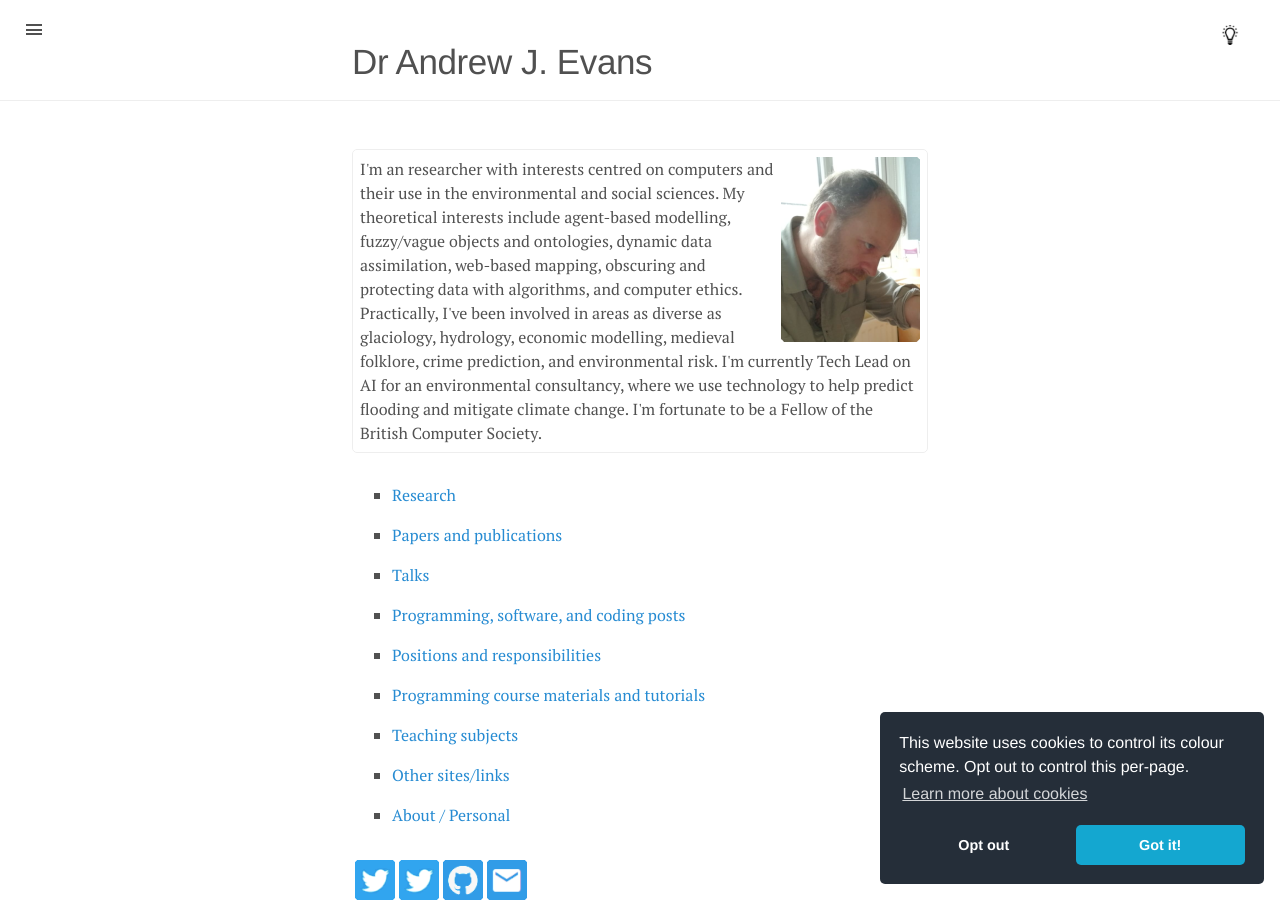
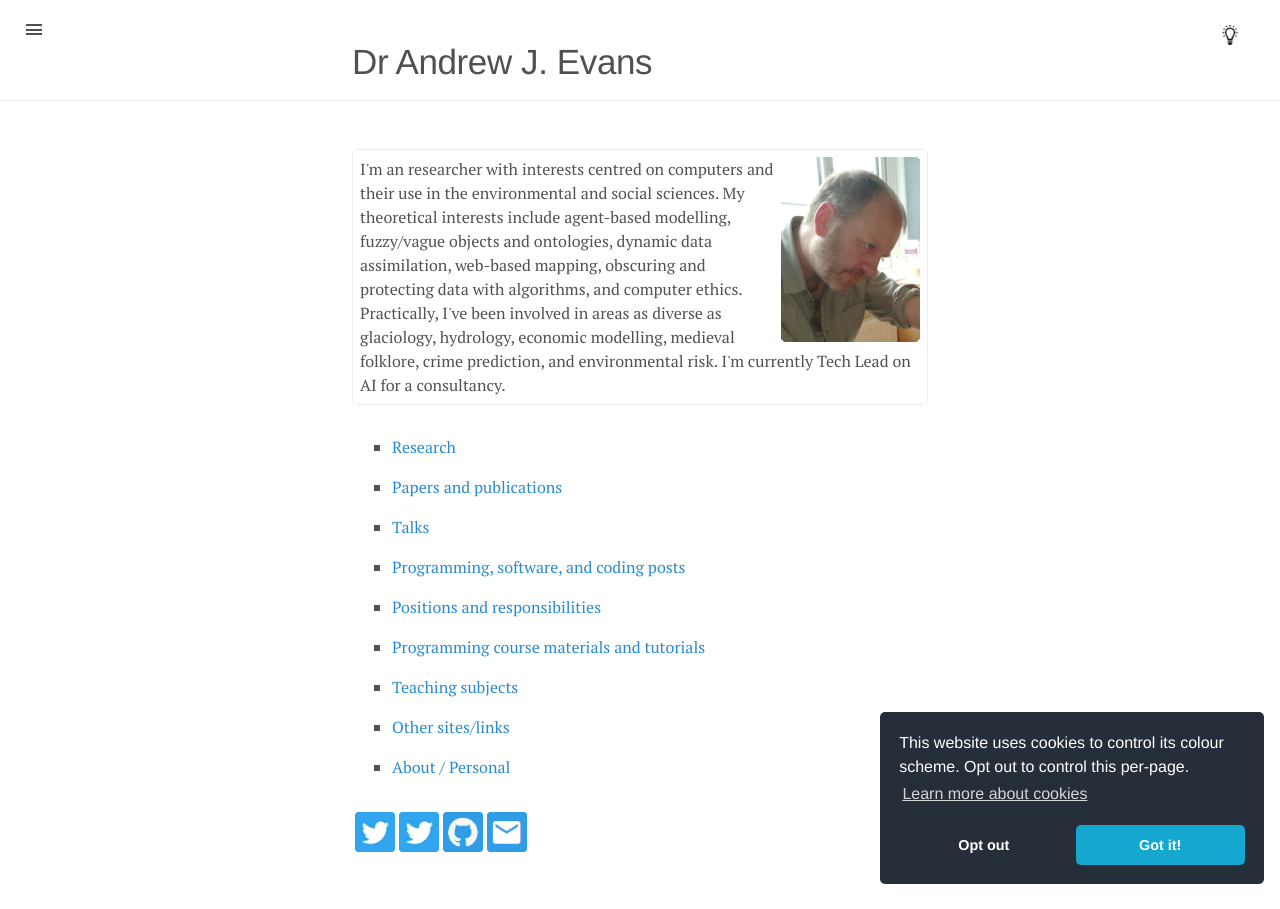
Before and after one commit to AJEvans/ajevans.github.io, a Jekyll site: the page built from index.html, in a window 1280 px wide. Built offline with Jekyll 4.4.1, drawn with Linux system fonts in a browser that asks for light colours.

Commit message:
Update index.html

```diff
--- a/index.html
+++ b/index.html
@@ -11,7 +11,7 @@ I'm an researcher with interests centred on computers and their use in the envir
 agent-based modelling, fuzzy/vague objects and ontologies, dynamic data assimilation, web-based mapping, obscuring and protecting data with algorithms, and computer ethics.
 Practically, I've been involved in
 areas as diverse as glaciology, hydrology, economic modelling, medieval folklore, crime prediction, and environmental risk. I'm currently Tech Lead on AI for
-an environmental consultancy, where we use technology to help predict flooding and mitigate climate change. I'm fortunate to be a Fellow of the British Computer Society.
+a consultancy.
 </P>
   <UL>
 	<LI style="list-style-type: square;"><A href="research/index.html">Research</A></LI>
@@ -33,7 +33,9 @@ an environmental consultancy, where we use technology to help predict flooding a
   <TD style="border-width:0px;">
 
 
+
 <span id="email1"></span>
+
   <noscript>
   <style type="text/css">
         #email2:before {
```
